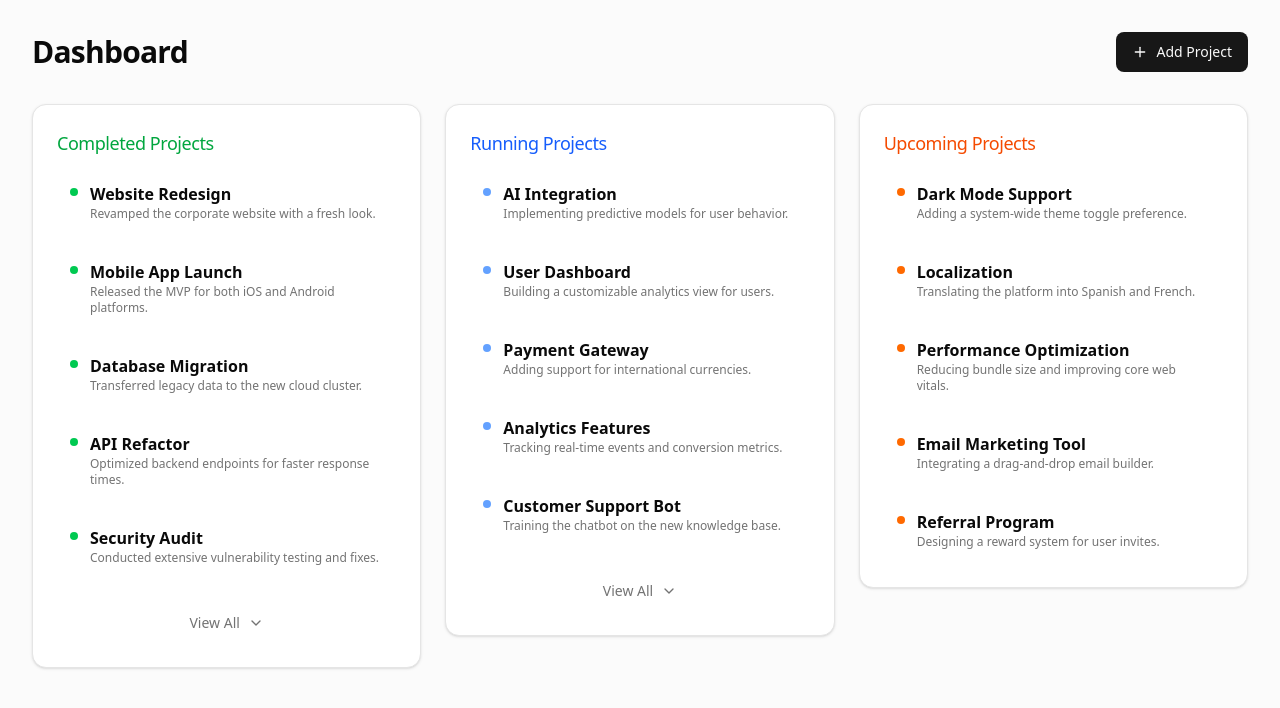
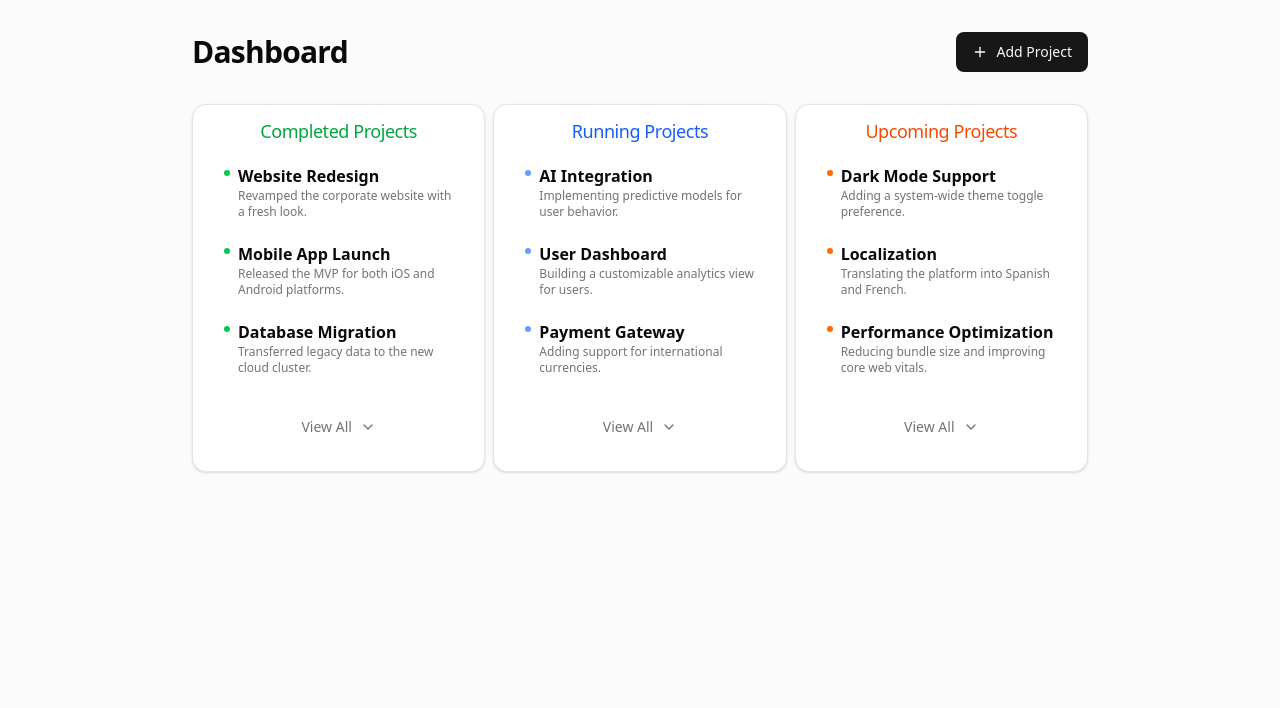
Before and after one commit to RishilJani/SyncCraft, a Next.js app: page /admin in a window 1280 px wide. Shown: the top 708 px of the page. Built offline with nearby package versions, Linux system fonts and the light colour scheme.

Commit message:
Updating admin dashboard layout

```diff
--- a/app/admin/dashboard/page.tsx
+++ /dev/null
@@ -1,11 +0,0 @@
-import React from 'react'
-
-function AdminDashboard() {
-  return (
-    <div>
-      Admin Dashboard code here
-    </div>
-  )
-}
-
-export default AdminDashboard
--- a/app/admin/page.tsx
+++ b/app/admin/page.tsx
@@ -16,9 +16,9 @@ export default function AdminDashboard() {
         { id: 1, title: "Website Redesign", description: "Revamped the corporate website with a fresh look." },
         { id: 2, title: "Mobile App Launch", description: "Released the MVP for both iOS and Android platforms." },
         { id: 3, title: "Database Migration", description: "Transferred legacy data to the new cloud cluster." },
-        { id: 4, title: "API Refactor", description: "Optimized backend endpoints for faster response times." },
-        { id: 5, title: "Security Audit", description: "Conducted extensive vulnerability testing and fixes." },
-        { id: 17, title: "Security Alert", description: "Conducted extensive vulnerability testing and fixes." }
+        { id: 4, title: "API Refactor", description: "Optimized backend endpoints for faster response times." }
+        // { id: 5, title: "Security Audit", description: "Conducted extensive vulnerability testing and fixes." },
+        // { id: 17, title: "Security Alert", description: "Conducted extensive vulnerability testing and fixes." }
     ];
 
     const runningProjects = [
@@ -38,12 +38,14 @@ export default function AdminDashboard() {
         { id: 15, title: "Referral Program", description: "Designing a reward system for user invites." }
     ];
 
+    const height = 3;
     const getDisplayedProjects = (projects: typeof completedProjects, showAll: boolean) => {
-        return showAll ? projects : projects.slice(0, 5);
+        return showAll ? projects : projects.slice(0, height);
     };
 
     return (
-        <div className="flex min-h-screen w-full flex-col bg-muted/40 p-4 md:p-8 space-y-8">
+        <div className="flex min-h-screen w-full flex-col bg-muted/40 p-4 md:p-8">
+            <div className="mx-auto w-full max-w-4xl space-y-8">
                 <div className="flex items-center justify-between">
                     <h1 className="text-3xl font-bold tracking-tight">Dashboard</h1>
                     <Button asChild className="gap-2">
@@ -54,21 +56,21 @@ export default function AdminDashboard() {
                     </Button>
                 </div>
 
-            <div className="grid gap-6 md:grid-cols-3 items-start">
+                <div className="grid gap-2 md:grid-cols-3 items-start">
                     {/* Completed Projects */}
                     <Card className="hover:shadow-lg transition-shadow duration-300 flex flex-col">
-                    <CardHeader className="pb-3">
-                        <CardTitle className="text-lg font-medium text-green-600">Completed Projects</CardTitle>
+                        <CardHeader className="pb-1 p-3">
+                            <CardTitle className="text-lg text-center font-medium text-green-600">Completed Projects</CardTitle>
                         </CardHeader>
                         <CardContent className="flex-1">
-                        <ul className="space-y-3">
+                            <ul className="space-y-2">
                                 {getDisplayedProjects(completedProjects, showAllCompleted).map((project) => (
                                     <li key={project.id}>
-                                    <Link href={`/admin/projects/${project.id}`} className="block group p-3 rounded-lg hover:bg-accent hover:shadow-sm transition-all border border-transparent hover:border-border/50">
-                                        <div className="flex items-start gap-3">
-                                            <div className="mt-1.5 h-2 w-2 shrink-0 rounded-full bg-green-500" />
+                                        <Link href={`/admin/projects/${project.id}`} className="block group p-1.5 rounded-lg hover:bg-accent hover:shadow-sm transition-all border border-transparent hover:border-border/50">
+                                            <div className="flex items-start gap-2">
+                                                <div className="mt-1.5 h-1.5 w-1.5 shrink-0 rounded-full bg-green-500" />
                                                 <div>
-                                                <h3 className="font-semibold text-foreground group-hover:text-primary transition-colors">{project.title}</h3>
+                                                    <h3 className="text-base font-semibold text-foreground group-hover:text-primary transition-colors">{project.title}</h3>
                                                     <p className="text-xs text-muted-foreground line-clamp-2">{project.description}</p>
                                                 </div>
                                             </div>
@@ -77,7 +79,7 @@ export default function AdminDashboard() {
                                 ))}
                             </ul>
                         </CardContent>
-                    {completedProjects.length > 5 && (
+                        {completedProjects.length > height && (
                             <CardFooter>
                                 <Button
                                     variant="ghost"
@@ -96,18 +98,18 @@ export default function AdminDashboard() {
 
                     {/* Running Projects */}
                     <Card className="hover:shadow-lg transition-shadow duration-300 flex flex-col">
-                    <CardHeader className="pb-3">
-                        <CardTitle className="text-lg font-medium text-blue-600">Running Projects</CardTitle>
+                        <CardHeader className="pb-1 p-3">
+                            <CardTitle className="text-lg text-center font-medium text-blue-600">Running Projects</CardTitle>
                         </CardHeader>
                         <CardContent className="flex-1">
-                        <ul className="space-y-3">
+                            <ul className="space-y-2">
                                 {getDisplayedProjects(runningProjects, showAllRunning).map((project) => (
                                     <li key={project.id}>
-                                    <Link href={`/admin/projects/${project.id}`} className="block group p-3 rounded-lg hover:bg-accent hover:shadow-sm transition-all border border-transparent hover:border-border/50">
-                                        <div className="flex items-start gap-3">
-                                            <div className="mt-1.5 h-2 w-2 shrink-0 rounded-full bg-blue-500 animate-pulse" />
+                                        <Link href={`/admin/projects/${project.id}`} className="block group p-1.5 rounded-lg hover:bg-accent hover:shadow-sm transition-all border border-transparent hover:border-border/50">
+                                            <div className="flex items-start gap-2">
+                                                <div className="mt-1.5 h-1.5 w-1.5 shrink-0 rounded-full bg-blue-500 animate-pulse" />
                                                 <div>
-                                                <h3 className="font-semibold text-foreground group-hover:text-primary transition-colors">{project.title}</h3>
+                                                    <h3 className="text-base font-semibold text-foreground group-hover:text-primary transition-colors">{project.title}</h3>
                                                     <p className="text-xs text-muted-foreground line-clamp-2">{project.description}</p>
                                                 </div>
                                             </div>
@@ -116,7 +118,7 @@ export default function AdminDashboard() {
                                 ))}
                             </ul>
                         </CardContent>
-                    {runningProjects.length > 5 && (
+                        {runningProjects.length > height && (
                             <CardFooter>
                                 <Button
                                     variant="ghost"
@@ -135,18 +137,18 @@ export default function AdminDashboard() {
 
                     {/* Upcoming Projects */}
                     <Card className="hover:shadow-lg transition-shadow duration-300 flex flex-col">
-                    <CardHeader className="pb-3">
-                        <CardTitle className="text-lg font-medium text-orange-600">Upcoming Projects</CardTitle>
+                        <CardHeader className="pb-1 p-3">
+                            <CardTitle className="text-lg text-center font-medium text-orange-600">Upcoming Projects</CardTitle>
                         </CardHeader>
                         <CardContent className="flex-1">
-                        <ul className="space-y-3">
+                            <ul className="space-y-2">
                                 {getDisplayedProjects(upcomingProjects, showAllUpcoming).map((project) => (
                                     <li key={project.id}>
-                                    <Link href={`/admin/projects/${project.id}`} className="block group p-3 rounded-lg hover:bg-accent hover:shadow-sm transition-all border border-transparent hover:border-border/50">
-                                        <div className="flex items-start gap-3">
-                                            <div className="mt-1.5 h-2 w-2 shrink-0 rounded-full bg-orange-500" />
+                                        <Link href={`/admin/projects/${project.id}`} className="block group p-1.5 rounded-lg hover:bg-accent hover:shadow-sm transition-all border border-transparent hover:border-border/50">
+                                            <div className="flex items-start gap-2">
+                                                <div className="mt-1.5 h-1.5 w-1.5 shrink-0 rounded-full bg-orange-500" />
                                                 <div>
-                                                <h3 className="font-semibold text-foreground group-hover:text-primary transition-colors">{project.title}</h3>
+                                                    <h3 className="text-base font-semibold text-foreground group-hover:text-primary transition-colors">{project.title}</h3>
                                                     <p className="text-xs text-muted-foreground line-clamp-2">{project.description}</p>
                                                 </div>
                                             </div>
@@ -155,7 +157,7 @@ export default function AdminDashboard() {
                                 ))}
                             </ul>
                         </CardContent>
-                    {upcomingProjects.length > 5 && (
+                        {upcomingProjects.length > height && (
                             <CardFooter>
                                 <Button
                                     variant="ghost"
@@ -173,5 +175,6 @@ export default function AdminDashboard() {
                     </Card>
                 </div>
             </div>
+        </div>
     );
 }
--- a/app/globals.css
+++ b/app/globals.css
@@ -123,3 +123,9 @@
     @apply bg-background text-foreground;
   }
 }
+
+/* Hide default password reveal button in Edge/Internet Explorer */
+input[type="password"]::-ms-reveal,
+input[type="password"]::-ms-clear {
+  display: none;
+}
```
Also changed, not shown: app/(auth)/login/page.tsx (+22 -3 lines), app/(auth)/register/page.tsx (+32 -27 lines), components/ui/password-input.tsx (added, +42 -0 lines). Lines whose indentation alone changed are shown as unchanged.
